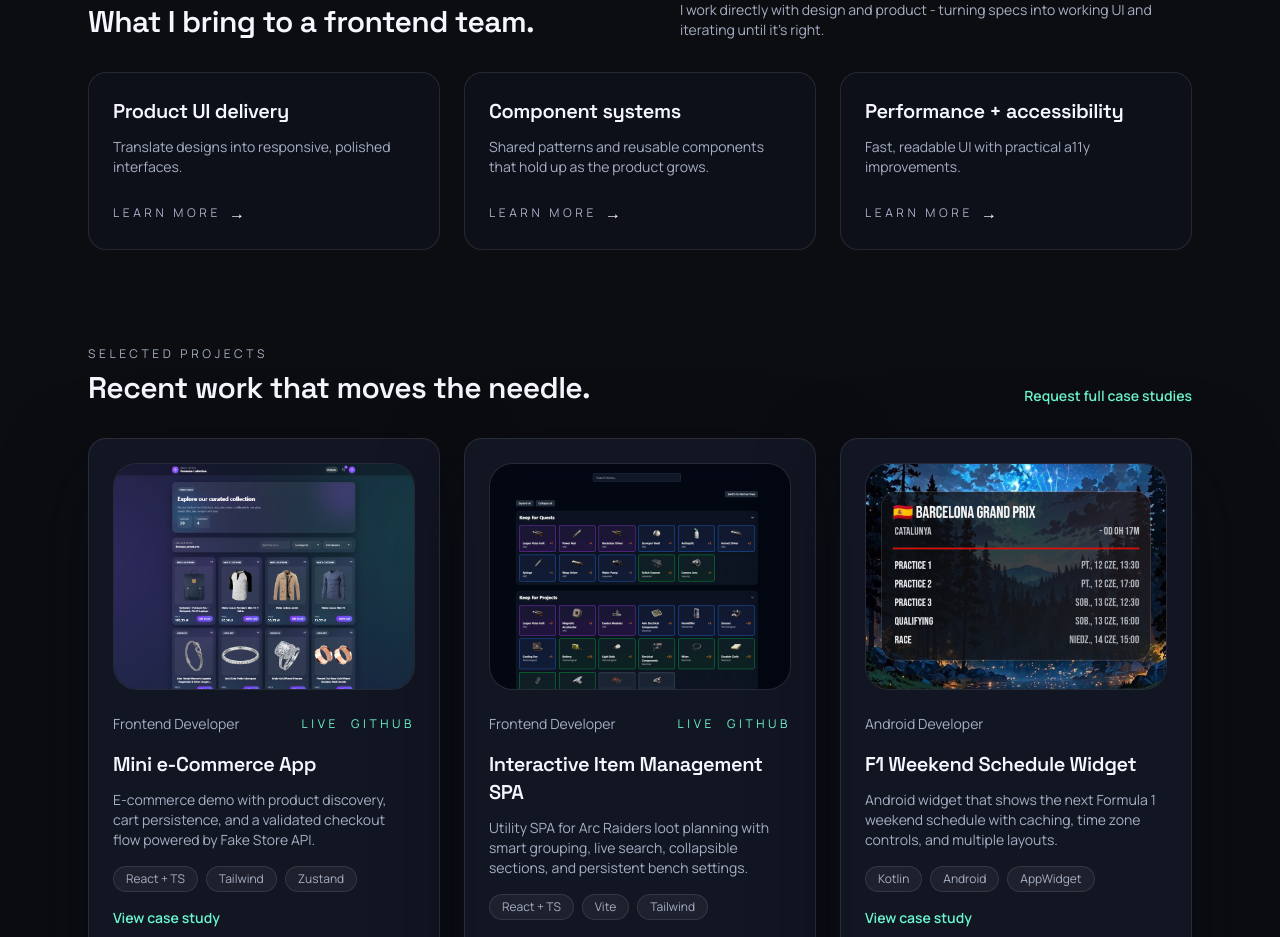
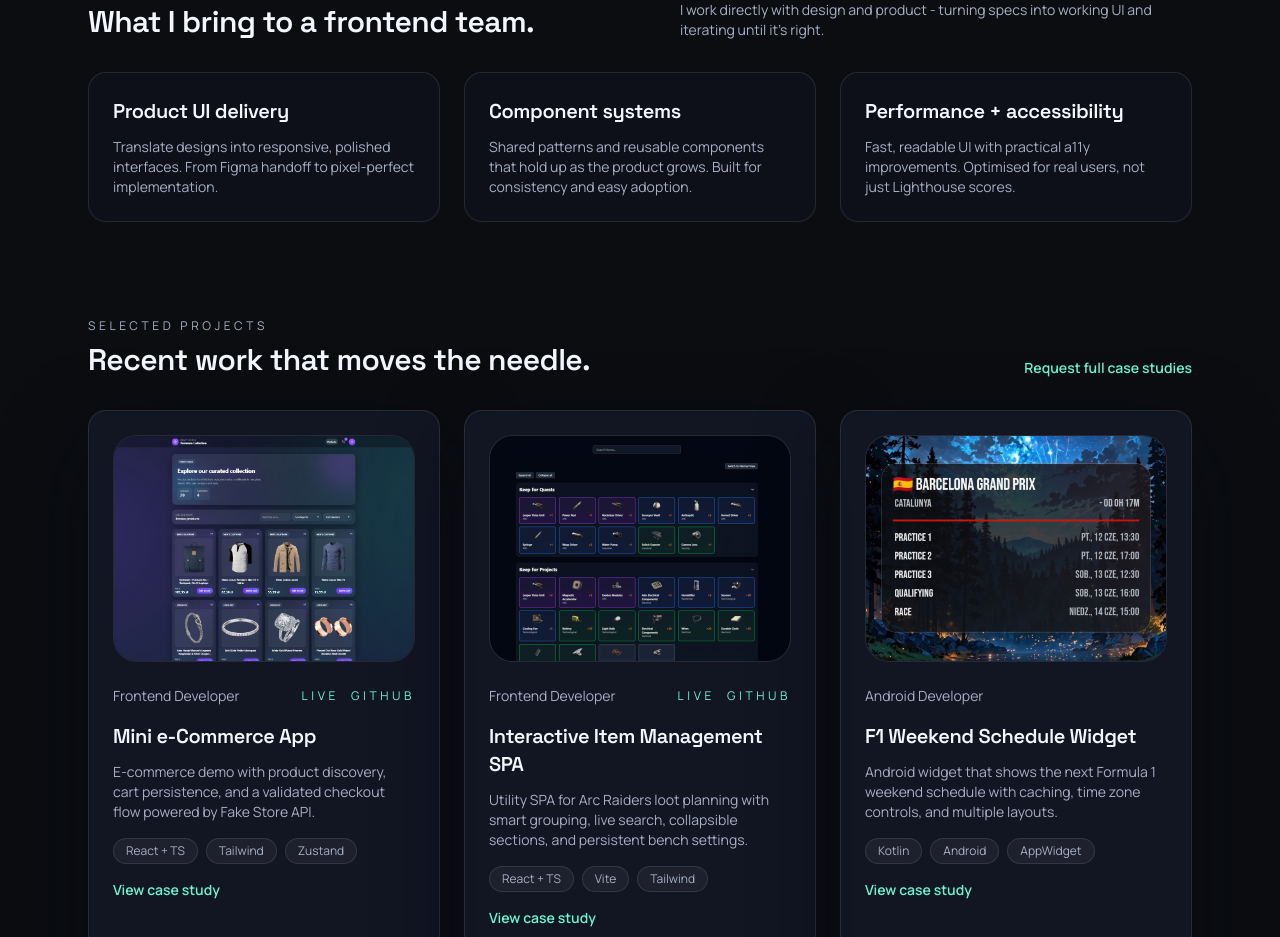
Before and after one commit to mateuszpytlak/portfolio_website, a React (Vite) app: page / in a window 1280 px wide. Shown: the part 1500-2437 px from the top of the page. Built offline with nearby package versions, Linux system fonts and the light colour scheme.

Commit message:
refactor(services): remove dead Learn more buttons, expand card copy, add smooth scroll

```diff
--- a/src/data/services.ts
+++ b/src/data/services.ts
@@ -1,14 +1,14 @@
 export const services = [
   {
     title: 'Product UI delivery',
-    detail: 'Translate designs into responsive, polished interfaces.',
+    detail: 'Translate designs into responsive, polished interfaces. From Figma handoff to pixel-perfect implementation.',
   },
   {
     title: 'Component systems',
-    detail: 'Shared patterns and reusable components that hold up as the product grows.',
+    detail: 'Shared patterns and reusable components that hold up as the product grows. Built for consistency and easy adoption.',
   },
   {
     title: 'Performance + accessibility',
-    detail: 'Fast, readable UI with practical a11y improvements.',
+    detail: 'Fast, readable UI with practical a11y improvements. Optimised for real users, not just Lighthouse scores.',
   },
 ]
--- a/src/index.css
+++ b/src/index.css
@@ -10,6 +10,10 @@
   --accent-2: #8bb7ff;
   --ring: #2b334a;
   --radius: 18px;
+}
+
+html {
+  scroll-behavior: smooth;
 }
 
 *,
--- a/src/sections/Services.tsx
+++ b/src/sections/Services.tsx
@@ -12,7 +12,7 @@
             What I bring to a frontend team.
           </h2>
         </div>
-        <p className="max-w-lg text-sm text-[var(--muted)]">
+        <p className="max-w-lg text-sm text-(--muted)">
           I work directly with design and product - turning specs into
           working UI and iterating until it's right.
         </p>
@@ -25,12 +25,6 @@
           >
             <h3 className="text-xl font-semibold">{service.title}</h3>
             <p className="mt-3 text-sm text-[var(--muted)]">{service.detail}</p>
-            <div className="mt-6 flex items-center gap-2 text-xs uppercase tracking-[0.3em] text-[var(--muted)]">
-              Learn more
-              <span className="text-base text-white transition group-hover:translate-x-1">
-                →
-              </span>
-            </div>
           </div>
         ))}
       </div>
```
